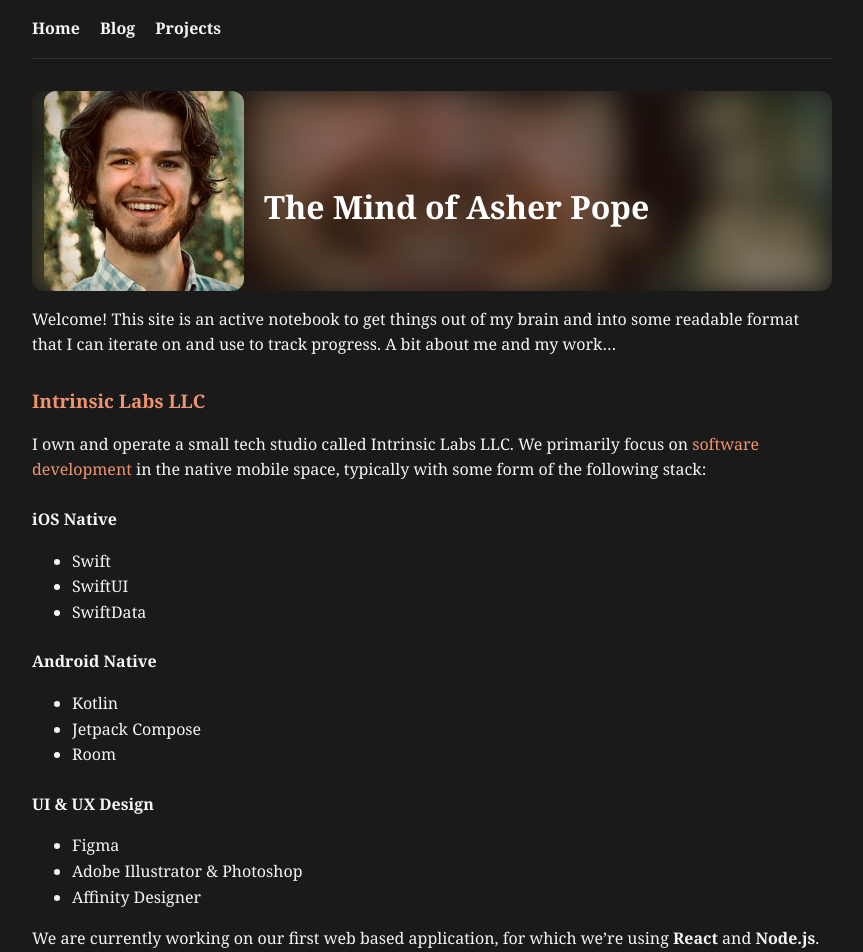
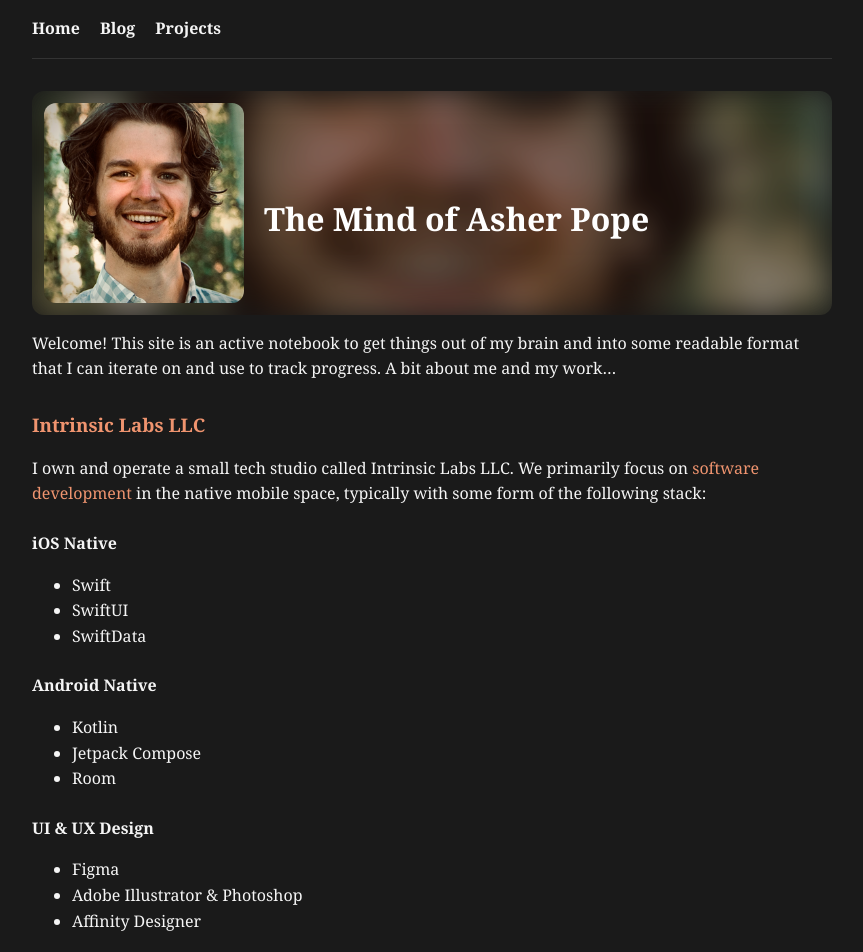
Before and after one commit to rocketbro/rocketbro.github.io, a Jekyll site: the page built from index.md, in a window 1280 px wide and 1400 px high. Shown: the top 952 px of the window, without its empty margins (208-1071 px from the left). Built offline with Jekyll 4.4.1, drawn with Linux system fonts in a browser that asks for light colours.

Commit message:
adjust title card margin

```diff
--- a/assets/css/_sass/_components.scss
+++ b/assets/css/_sass/_components.scss
@@ -134,6 +134,7 @@
   align-items: center;
   width: 100%;
   z-index: 2;
+  margin: 12px;
 }
 
 .image-with-title-image {
@@ -144,7 +145,6 @@
   border-radius: 12px;
   object-fit: contain;
   margin-right: 20px;
-  margin-left: 12px;
 }
 
 .image-with-title-title {
@@ -152,5 +152,4 @@
   font-weight: bold;
   color: white;
   flex-grow: 1;
-  margin-right: 12px;
 }
```
